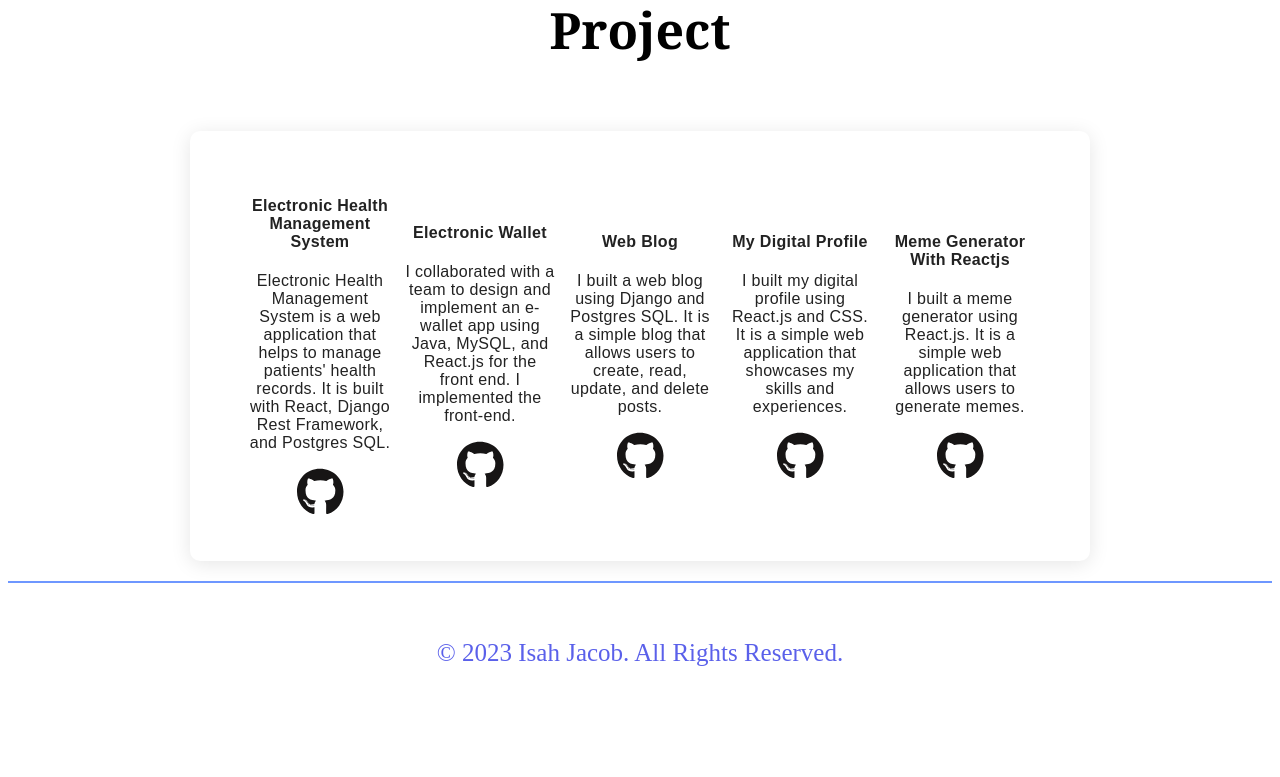
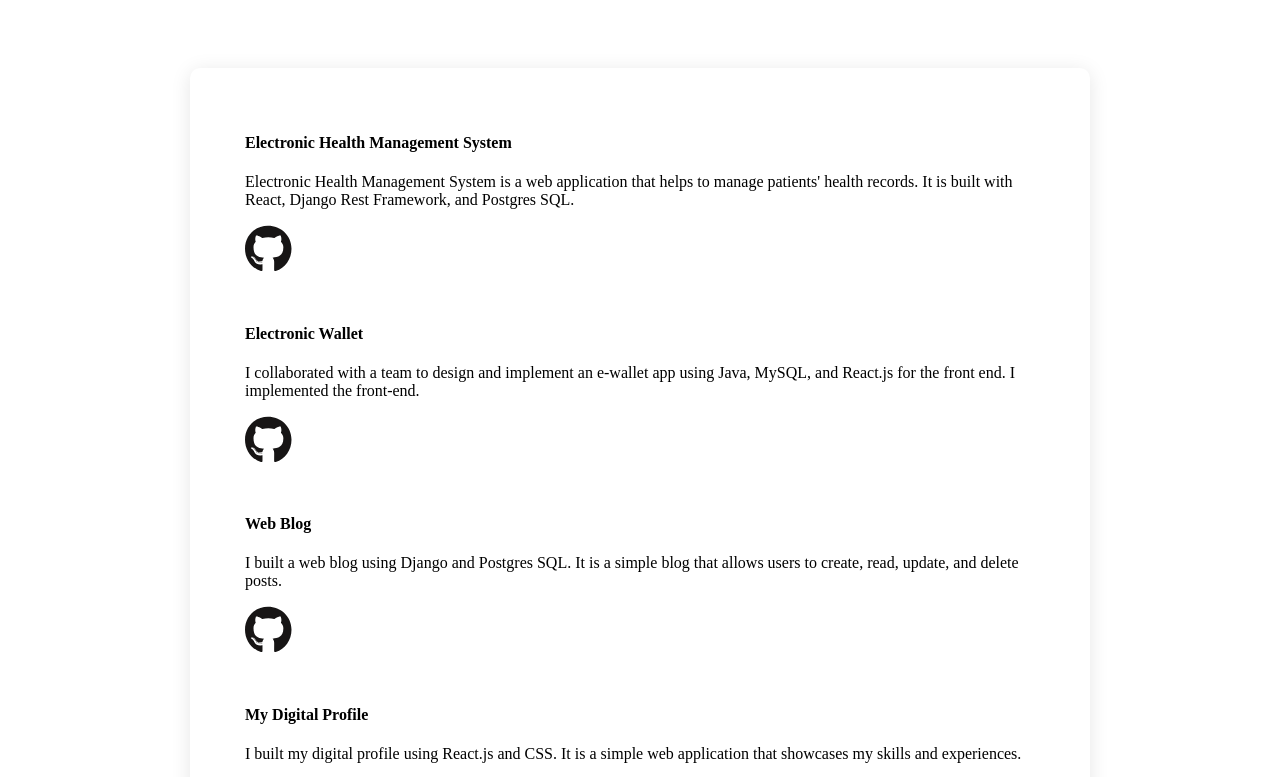
Before and after one commit to Enecode/personal-portfolio, a React (Create React App) app: page / in a window 1280 px wide. Shown: the part 859-1636 px from the top of the page. Before the commit the page ends 1567 px from the top, so only its background shows below. Built offline with nearby package versions, Linux system fonts and the light colour scheme.

Commit message:
modified the home.css file

```diff
--- a/src/Component/Home.css
+++ b/src/Component/Home.css
@@ -1,14 +1,15 @@
 .home-container {
     display: flex;
-    justify-content: flex-start;
+    background-color: #0072b1;
+    /* justify-content: flex-start; */
 }
 
 .home-container > div {
     background-color: #fff;
     width: 100%;
-    margin: 10px;
+    /* margin: 10px; */
     text-align: center;
-    line-height: 75px;
+    /* line-height: 75px; */
     font-size: 30px;
 }
 
@@ -23,7 +24,7 @@
     text-align: center;
     align-items: center;
     justify-content: center;
-    display: flex;
+    /* display: flex; */
 }
 
 strong{
@@ -108,77 +109,6 @@ strong{
    max-width: 800%;
 }
 
-.project-container-holder{
-    display: flex;
-    flex-wrap: wrap;
-    width: auto;
-    height: auto;
-    max-width: 900px;
-    text-align: center;
-    background-color: #fff;
-    border-radius: 10px;
-    justify-content: center;
-    align-items: center;
-    margin-bottom: 0;
-    margin-left: auto;
-    margin-right: auto;
-    padding: 40px 50px;
-    /* position: static;
-    overflow: visible; */
-    box-shadow: 0 3px 20px rgba(0,0,0,.1);
-    text-align: center;
-}
-
-.project1{
-
-    width: 50%;
-    text-align: center;
-    color: #222;
-    letter-spacing: .02em;
-    font-family: Switzer,sans-serif;
-
-}
-
-.project2{
-    width: 50%;
-    text-align: center;
-    color: #222;
-    letter-spacing: .02em;
-    font-family: Switzer,sans-serif;
-}
-
-.project3{
-    width: 50%;
-    text-align: center;
-    color: #222;
-    letter-spacing: .02em;
-    font-family: Switzer,sans-serif;
-}
-
-.project4{
-    width: 50%;
-    text-align: center;
-    color: #222;
-    letter-spacing: .02em;
-    font-family: Switzer,sans-serif;
-}
-
-.project5{
-    width: 50%;
-    text-align: center;
-    color: #222;
-    letter-spacing: .02em;
-    font-family: Switzer,sans-serif;
-}
-
-.projects-heading{
-    font: 100;
-    font-family: Georgia, 'Times New Roman', Times, serif;
-    text-align: center;
-    font-size: 50px;
-
-}
-
 * {
     box-sizing: border-box;
   }
@@ -194,3 +124,43 @@ strong{
     clear: both;
     display: table;
   }
+
+
+  .project-container-holder {
+    display: flex;
+    flex-wrap: wrap;
+    width: auto;
+    height: auto;
+    max-width: 900px;
+    text-align: center;
+    background-color: #fff;
+    border-radius: 10px;
+    justify-content: center;
+    align-items: center;
+    margin-bottom: 0;
+    margin-left: auto;
+    margin-right: auto;
+    padding: 40px 50px;
+    box-shadow: 0 3px 20px rgba(0,0,0,.1);
+    text-align: center;
+  }
+
+  @media screen and (max-width: 900px) {
+    .project-container-holder {
+      width: 100%;
+    }
+  }
+
+  .project1, .project2, .project3, .project4, .project5 {
+    width: 100%;
+    text-align: left;
+    margin-bottom: 20px;
+  }
+
+  .projects-heading {
+    font: 100;
+    font-family: Georgia, 'Times New Roman', Times, serif;
+    text-align: center;
+    font-size: 50px;
+
+  }
```
